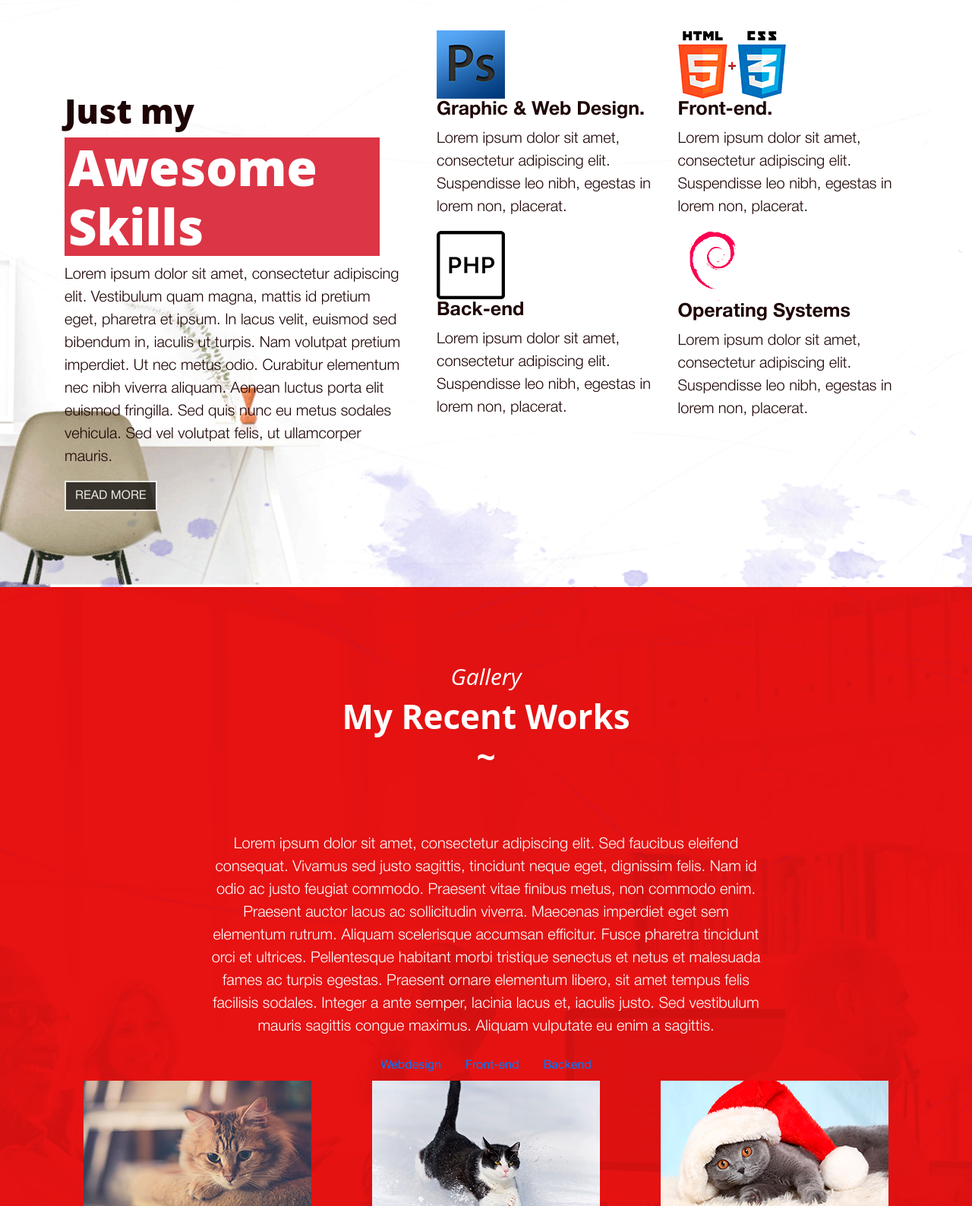
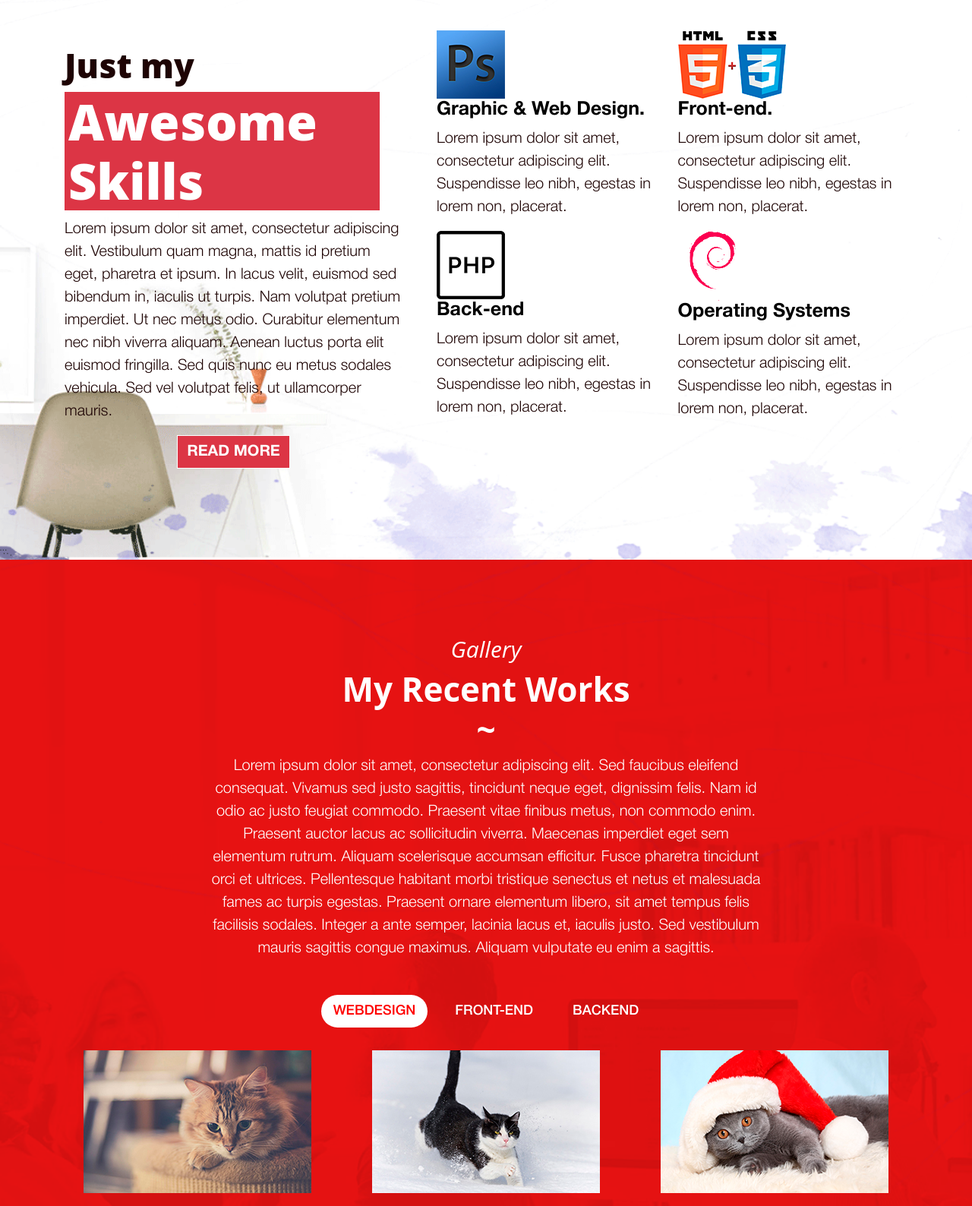
Before and after one commit to markevillive/Knight, a plain HTML site: page index.html in a window 1280 px wide. Shown: the part 860-2448 px from the top of the page at 76% size. Drawn offline with nearby package versions, Linux system fonts and the light colour scheme.

Commit message:
section gallery full

```diff
--- a/css/style.css
+++ b/css/style.css
@@ -3,6 +3,13 @@ body{
     min-width: 320px;
     color: #1e0404;
     background-color: #fff;
+}
+a {
+    color: #000;
+    text-decoration:none;
+}
+a:hover{
+    color: #000;
 }
 img{
     max-width: 100;
@@ -21,43 +28,28 @@ h4{
     font-weight: bolder;
     font-size: 44px;
     font-family: "Open Sans";
-    margin-bottom: 75px;
 }
 p{
     font-size: 20px;
     font-weight: 300;
 }
+
 /*==========================Buttons==================================*/
-.btn-default{
+.btn{
+
+    font-size: 20px;
+    font-style: normal;
+    font-weight: 600;
     border-radius: 0;
-    border: #fff solid 2px;
-    color: #ffffff;
-    font-weight: normal;
-    font-style: normal;
+    border: 1px solid;
+
     text-transform: uppercase;
-    transition: all .5s;
 }
-.btn-default:hover{
-    border-radius: 0;
-    border: #000 solid 2px;
-    color: #000;
-    background-color: #fff;
-    opacity: .7;
-}
-.btn-default-invert{
-    border-radius: 0;
-    border: #000 solid 2px;
-    color: #000000;
-    font-weight: normal;
-    font-style: normal;
-    text-transform: uppercase;
-    transition: all .5s;
-}
-.btn-default-invert{
-    border: #fff solid 2px;
-    color: #ffffff;
-    background-color: #000;
-    opacity: .7;
+
+.button-group{
+    text-align: center;
+    margin-bottom: 20px;
+
 }
 /*========================================HEADERS========================================*/
 /*====================MAIN-HEADER==========================*/
@@ -125,7 +117,6 @@ font-weight: normal;
 .main-header h3 span{
     color: #ff0000;
 
-
 }
 .main-header h4{
     margin-bottom: 30px;
@@ -133,6 +124,7 @@ font-weight: normal;
 .main-header-button-group{
     margin-top: 30px;
 }
+
 /*===========================================SECTION SKILLS===============================*/
 .section-skills{
     background: url("../img/bg-skill.png" ) center no-repeat;
@@ -142,7 +134,7 @@ font-weight: normal;
     font-style: normal;
     font-weight: 900;
     font-size: 44px;
-    margin-top: 80px;
+    margin-top: 20px;
 }
 .section-skills h4{
     display: block;
@@ -170,11 +162,43 @@ font-weight: normal;
     content: "~";
     display: block;
 }
+.section-gallery .nav-pills{
+    margin: 30px 0;
+}
+.gallery-item{
+    margin-bottom: 20px;
+}
+.gallery a img{
+    transition: all .5s;
+}
+.gallery a:hover img{
+    box-shadow: 0 14px 30px -15px rgba(0, 0, 0, .95);
+}
+/*==========NAV-PILLS=================*/
 .section-gallery .nav-pills .nav-link{
-font-size: 21px;
-font-weight: bold;
+    color: #fff;
+    font-size: 18px;
+    font-weight: 500;
+    margin: 0 10px;
+    text-transform: uppercase;
+    transition: all .5s;
+}
+.section-gallery .nav-pills .nav-link:hover{
+    color: #fff;
+    background-color: #ff0000;
+}
+.section-gallery .nav-pills .nav-item .nav-link.active{
+    color: #ff0000;
+    background-color: #fff;
+    transition: all .5s;
+}
+.section-gallery .nav-pills .nav-item .nav-link.active:hover{
+    color: #fff;
+    background-color: #ff0000;
+}
 
-}
+
+*/
 /*=====================================================MEDIA========================================*/
 /*  Large Device, Wide screens */
 @media only screen and (max-width: 1200px) {
@@ -188,15 +212,24 @@ font-weight: bold;
     .main-header h3 {
         font-size: 70px;
     }
+    .section-skills h4{
+        font-size: 50px;
+    }
 }
 @media only screen and (max-width: 991px){
 
+
 }
+@media only screen and (max-width: 846px){
 
+}
 /* Small Devices, Tablets */
 @media only screen and (max-width: 768px){
 
-
+    .button-group{
+        padding-bottom: 30px;
+        border-bottom: 2px solid #000;
+    }
 
 }
 @media only screen and (max-width: 540px){
@@ -214,7 +247,9 @@ font-weight: bold;
     .main-header h3 {
         font-size: 20px;
     }
-
+    .nav-pills .nav-item{
+        width: 100%;
+    }
 
 }
 
--- a/index.html
+++ b/index.html
@@ -62,7 +62,7 @@
                             Lorem ipsum dolor sit amet, consectetur adipiscing elit. Fusce tempor consequat augue, nec viverra sem ultricies vel. Nulla luctus efficitur egestas. Vestibulum venenatis ligula nec.
                         </p>
                         <div class="main-header-button-group">
-                            <button type="button" class="btn btn-default">Read more</button>
+                            <button type="button" class="btn btn-danger">Read more</button>
                         </div>
                     </div>
                 </div>
@@ -80,7 +80,7 @@
                 Lorem ipsum dolor sit amet, consectetur adipiscing elit. Vestibulum quam magna, mattis id pretium eget, pharetra et ipsum. In lacus velit, euismod sed bibendum in, iaculis ut turpis. Nam volutpat pretium imperdiet. Ut nec metus odio. Curabitur elementum nec nibh viverra aliquam. Aenean luctus porta elit euismod fringilla. Sed quis nunc eu metus sodales vehicula. Sed vel volutpat felis, ut ullamcorper mauris.
             </p>
             <div class="button-group">
-                <button class="btn btn-default-invert">Read more</button>
+                <button class="btn btn-danger">Read more</button>
             </div>
 
         </div>
@@ -90,7 +90,7 @@
                 <div class="row">
                     <div class="col-sm-6">
                         <img src="img/photoshop-logo.png" alt="photoshop">
-                        <h5>Graphic &amp; Web Design.</h5>
+                        <a href="#"><h5>Graphic &amp; Web Design.</h5></a>
                         <p>
                             Lorem ipsum dolor sit amet, consectetur adipiscing elit. Suspendisse leo nibh, egestas in lorem non, placerat.
                         </p>
@@ -98,7 +98,7 @@
 
                     <div class="col-sm-6">
                         <img src="img/back-end.png" alt="html-logo">
-                        <h5>Front-end.</h5>
+                        <a href="#" ><h5>Front-end.</h5></a>
                         <p>
                             Lorem ipsum dolor sit amet, consectetur adipiscing elit. Suspendisse leo nibh, egestas in lorem non, placerat.
                         </p>
@@ -109,14 +109,14 @@
                 <div class="row">
                     <div class="col-sm-6">
                         <img src="img/php-logo.png" alt="php-logo">
-                        <h5>Back-end</h5>
+                        <a href="#" ><h5>Back-end</h5></a>
                         <p>
                             Lorem ipsum dolor sit amet, consectetur adipiscing elit. Suspendisse leo nibh, egestas in lorem non, placerat.
                         </p>
                     </div>
                     <div class="col-sm-6">
                         <img src="img/debian-logo.png" alt="debian-logo">
-                        <h5>Operating Systems</h5>
+                        <a href="#"> <h5>Operating Systems</h5></a>
                         <p>
                             Lorem ipsum dolor sit amet, consectetur adipiscing elit. Suspendisse leo nibh, egestas in lorem non, placerat.
                         </p>
@@ -143,15 +143,15 @@
                  </p>
              </div><!----------END col-md-8------------------------>
              <div class="col-md-12">
-                 <ul class="nav nav-pils justify-content-center" id="myTab-gallery" role="tablist">
-                     <li class="nav-item">
-                         <a class="nav-link active nav-pill" id="webdesign-tab" data-toggle="tab" href="#webdesign" role="tab" aria-controls="webdesign" aria-selected="true">Webdesign</a>
+                 <ul class="nav nav-pills justify-content-center" id="myTab-gallery" role="tablist">
+                     <li class="nav-item ">
+                         <a class="nav-link active rounded-pill" id="webdesign-tab" data-toggle="tab" href="#webdesign" role="tab" aria-controls="webdesign" aria-selected="true">Webdesign</a>
                      </li>
                      <li class="nav-item">
-                         <a class="nav-link nav-pill" id="frontend-tab" data-toggle="tab" href="#frontend" role="tab" aria-controls="frontend" aria-selected="false">Front-end</a>
+                         <a class="nav-link rounded-pill" id="frontend-tab" data-toggle="tab" href="#frontend" role="tab" aria-controls="frontend" aria-selected="false">Front-end</a>
                      </li>
                      <li class="nav-item">
-                         <a class="nav-link nav-pill" id="backend-tab" data-toggle="tab" href="#backend" role="tab" aria-controls="backend" aria-selected="false">Backend</a>
+                         <a class="nav-link rounded-pill" id="backend-tab" data-toggle="tab" href="#backend" role="tab" aria-controls="backend" aria-selected="false">Backend</a>
                      </li>
                  </ul>
 
--- a/js/main.js
+++ b/js/main.js
@@ -0,0 +1,6 @@
+$(function (){
+    baguetteBox.run('.gallery', {
+        animation: 'fadeIn',
+        noScrollbars: true
+    });
+});
```
Also changed, not shown: sample.html (deleted, +0 -16 lines).
